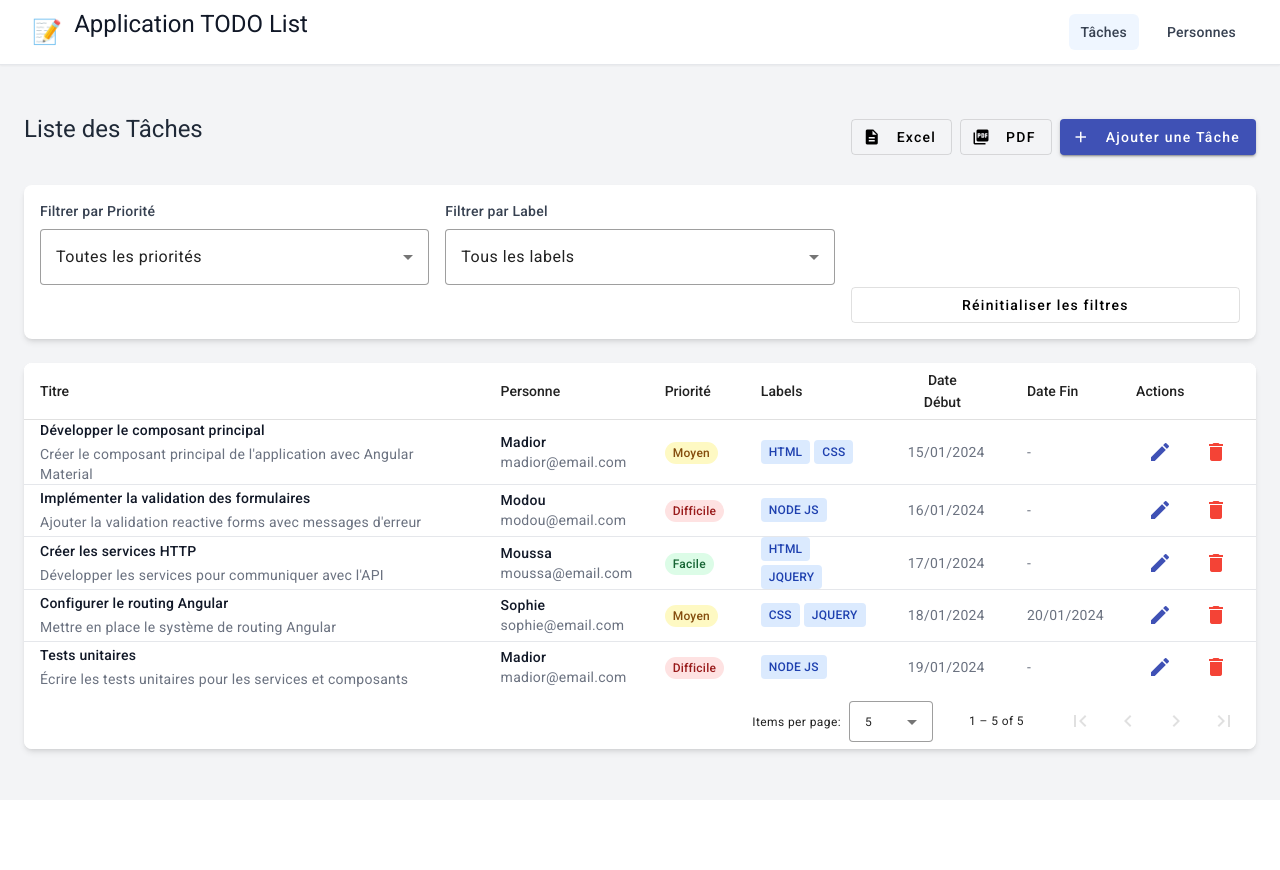
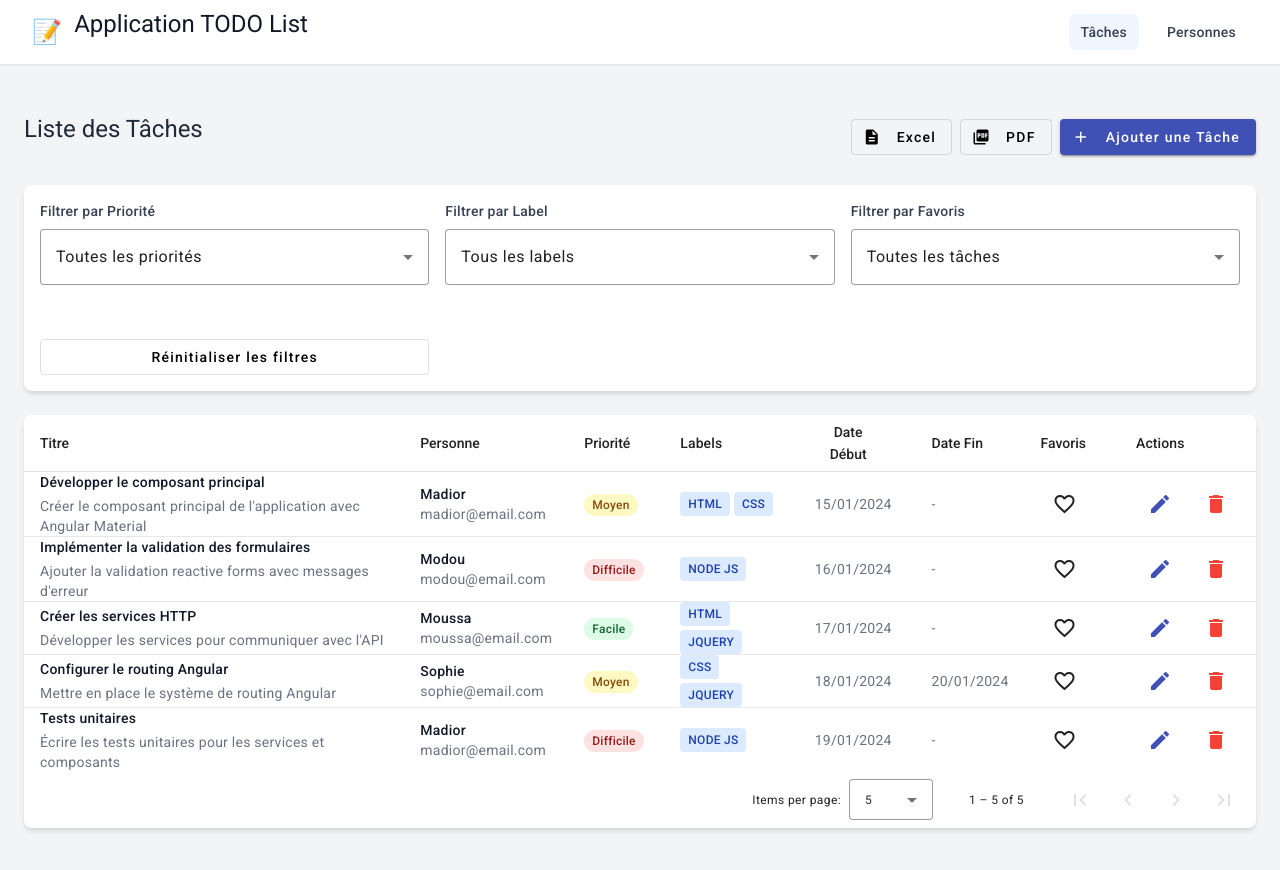
Before and after one commit to madior-git/todoapp, an Angular app: page / in a window 1280 px wide. Shown: the top 870 px of the page. Before the commit the page ends 800 px from the top, so only its background shows below. Built offline with nearby package versions, Linux system fonts and the light colour scheme.

Commit message:
toogle button favoris pour mettre les taches en favoris

```diff
--- a/db.json
+++ b/db.json
@@ -18,7 +18,8 @@
         "JQUERY"
       ],
       "description": "Créer le composant principal de l'application avec Angular Material",
-      "completed": false
+      "completed": false,
+      "favoris": true
     },
     {
       "id": 2,
@@ -36,7 +37,8 @@
         "NODE JS"
       ],
       "description": "Ajouter la validation reactive forms avec messages d'erreur",
-      "completed": false
+      "completed": false,
+      "favoris": true
     },
     {
       "id": 3,
@@ -66,7 +68,7 @@
         "phone": "0678912345"
       },
       "startDate": "2025-11-25T16:57:21.151Z",
-      "endDate": null,
+      "endDate": "2025-11-30T00:00:00.000Z",
       "priority": "Difficile",
       "labels": [
         "NODE JS"
@@ -74,6 +76,26 @@
       "description": "Faire un backend qui permet de lister les utilisateurs ",
       "completed": false,
       "id": 4
+    },
+    {
+      "titre": "Test",
+      "person": {
+        "name": "Moussa",
+        "email": "moussa@gmail.com",
+        "phone": "7777777",
+        "id": 4
+      },
+      "startDate": "2025-11-29T07:07:51.382Z",
+      "endDate": null,
+      "priority": "Moyen",
+      "labels": [
+        "NODE JS",
+        "HTML",
+        "JQUERY"
+      ],
+      "description": "test description",
+      "completed": false,
+      "id": 5
     }
   ],
   "persons": [
@@ -93,12 +115,12 @@
       "id": 3,
       "name": "Aton",
       "email": "aton@email.com",
-      "phone": "0654321987"
+      "phone": "0654321988"
     },
     {
-      "name": "testeur",
-      "email": "testeur@gmail.com",
-      "phone": "772777777",
+      "name": "Moussa",
+      "email": "moussa@gmail.com",
+      "phone": "7777777",
       "id": 4
     }
   ]
--- a/src/app/components/todo-list/todo-list.component.html
+++ b/src/app/components/todo-list/todo-list.component.html
@@ -63,6 +63,16 @@
           </mat-select>
         </mat-form-field>
       </div>
+      <div class="form-field">
+      <label class="block text-sm font-medium text-gray-700 mb-2">Filtrer par Favoris</label>
+      <mat-form-field appearance="outline" class="w-full">
+        <mat-select [(value)]="favorisFilter" (selectionChange)="applyFilter()">
+          <mat-option value="">Toutes les tâches</mat-option>
+          <mat-option value="true">Favoris seulement</mat-option>
+          <mat-option value="false">Non favoris</mat-option>
+        </mat-select>
+      </mat-form-field>
+    </div>
 
       <div class="flex items-end">
         <button
@@ -145,6 +155,21 @@
           </td>
         </ng-container>
 
+        <!-- Favoris Column -->
+    <ng-container matColumnDef="favoris">
+      <th mat-header-cell *matHeaderCellDef mat-sort-header>Favoris</th>
+      <td mat-cell *matCellDef="let todo">
+        <button
+          mat-icon-button
+          (click)="toggleFavorite(todo)"
+          [color]="todo.favoris ? 'warn' : 'basic'"
+          [title]="todo.favoris ? 'Retirer des favoris' : 'Ajouter aux favoris'"
+          class="favorite-btn">
+          <mat-icon>{{ todo.favoris ? 'favorite' : 'favorite_border' }}</mat-icon>
+        </button>
+      </td>
+    </ng-container>
+
         <!-- Actions Column -->
         <ng-container matColumnDef="actions">
           <th mat-header-cell *matHeaderCellDef class="w-24">Actions</th>
--- a/src/app/components/todo-list/todo-list.component.ts
+++ b/src/app/components/todo-list/todo-list.component.ts
@@ -40,13 +40,15 @@ export class TodoListComponent implements OnInit {
   @ViewChild(MatPaginator) paginator!: MatPaginator;
   @ViewChild(MatSort) sort!: MatSort;
 
-  displayedColumns: string[] = ['titre', 'person', 'priority', 'labels', 'startDate', 'endDate', 'actions'];
+  displayedColumns: string[] = ['titre', 'person', 'priority', 'labels', 'startDate', 'endDate', 'favoris','actions'];
   dataSource = new MatTableDataSource<Todo>();
   loading = true;
 
   // Filtres - utiliser les valeurs string des enums
+
   priorityFilter: string = '';
   labelFilter: string = '';
+  favorisFilter: string = '';
   persons: Person[] = [];
 
   // Options pour les filtres
@@ -63,6 +65,11 @@ export class TodoListComponent implements OnInit {
     { value: Label.CSS, label: 'CSS' },
     { value: Label.NODE_JS, label: 'NODE JS' },
     { value: Label.JQUERY, label: 'JQUERY' }
+  ];
+   favorisOptions = [
+    { value: '', label: 'Toutes les tâches' },
+    { value: 'true', label: 'Favoris seulement' },
+    { value: 'false', label: 'Non favoris' }
   ];
 
   constructor(
@@ -117,18 +124,28 @@ export class TodoListComponent implements OnInit {
         labelMatch = data.labels.some(label => label === labelValue);
       }
 
-      return priorityMatch && labelMatch;
+      let favorisMatch = true;
+      if (filters.favoris !== '') {
+        // Convertir la string en boolean
+        const isFavoris = filters.favoris === 'true';
+        favorisMatch = data.favoris === isFavoris;
+      }
+
+
+      return priorityMatch && labelMatch && favorisMatch;;
     };
 
     this.dataSource.filter = JSON.stringify({
       priority: this.priorityFilter,
-      label: this.labelFilter
+      label: this.labelFilter,
+      favoris: this.favorisFilter
     });
   }
 
   resetFilters(): void {
     this.priorityFilter = '';
     this.labelFilter = '';
+    this.favorisFilter = '';
     this.applyFilter();
   }
 
@@ -225,4 +242,22 @@ export class TodoListComponent implements OnInit {
 
     this.exportService.exportToPDF(dataToExport, filename);
   }
+
+  toggleFavorite(todo: Todo): void {
+  // Empêcher la propagation de l'événement
+  event?.stopPropagation();
+
+  const updatedTodo = { ...todo, favoris: !todo.favoris };
+
+  this.todoService.updateTodo(todo.id, updatedTodo).subscribe({
+    next: () => {
+      console.log(`Tâche "${todo.titre}" ${updatedTodo.favoris ? 'ajoutée aux' : 'retirée des'} favoris`);
+      this.loadTodos(); // Recharger la liste pour voir les changements
+    },
+    error: (error) => {
+      console.error('Erreur lors de la mise à jour des favoris:', error);
+      alert('Erreur lors de la modification des favoris');
+    }
+  });
 }
+}
--- a/src/app/models/todo.model.ts
+++ b/src/app/models/todo.model.ts
@@ -21,6 +21,7 @@ export interface Todo {
   endDate: Date | null;
   priority: Priority;
   labels: Label[];
+  favoris: boolean;
   description: string;
   completed: boolean;
 }
--- a/src/app/services/todo.service.ts
+++ b/src/app/services/todo.service.ts
@@ -15,7 +15,8 @@ const INITIAL_TODOS: Todo[] = [
     priority: Priority.MEDIUM,
     labels: [Label.HTML, Label.CSS],
     description: 'Créer le composant principal de l\'application avec Angular Material',
-    completed: false
+    completed: false,
+    favoris: false
   },
   {
     id: 2,
@@ -26,7 +27,8 @@ const INITIAL_TODOS: Todo[] = [
     priority: Priority.HARD,
     labels: [Label.NODE_JS],
     description: 'Ajouter la validation reactive forms avec messages d\'erreur',
-    completed: false
+    completed: false,
+    favoris: false
   },
   {
     id: 3,
@@ -37,7 +39,8 @@ const INITIAL_TODOS: Todo[] = [
     priority: Priority.EASY,
     labels: [Label.HTML, Label.JQUERY],
     description: 'Développer les services pour communiquer avec l\'API',
-    completed: false
+    completed: false,
+    favoris: false
   },
   {
     id: 4,
@@ -48,7 +51,8 @@ const INITIAL_TODOS: Todo[] = [
     priority: Priority.MEDIUM,
     labels: [Label.CSS, Label.JQUERY],
     description: 'Mettre en place le système de routing Angular',
-    completed: true
+    completed: true,
+    favoris: false
   },
   {
     id: 5,
@@ -59,7 +63,8 @@ const INITIAL_TODOS: Todo[] = [
     priority: Priority.HARD,
     labels: [Label.NODE_JS],
     description: 'Écrire les tests unitaires pour les services et composants',
-    completed: false
+    completed: false,
+    favoris: false
   }
 ];
 
```
